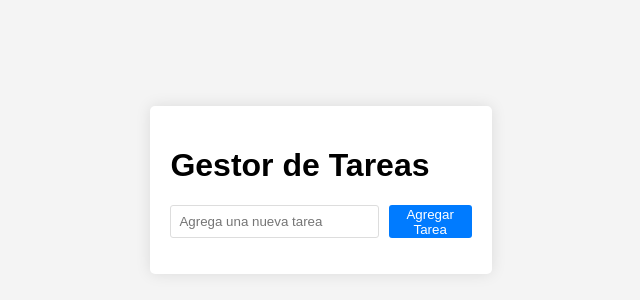
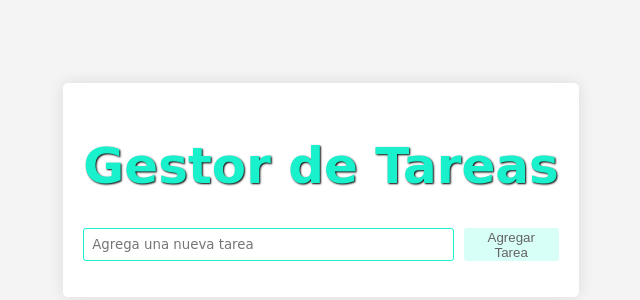
Before and after one commit to Lennymonber/gestor-tareas, a website built with webpack: page dist/index.html in a window 1280 px wide. Shown: the part 210-510 px from the top of the page, without its empty margins (319-959 px from the left). Built offline with Linux system fonts and the light colour scheme.

Commit message:
versión final

```diff
--- a/src/styles.css
+++ b/src/styles.css
@@ -1,8 +1,9 @@
 /* Estilos Generales*/
 
 body {
-    font-family: ariel, sans-serif;
-    background-color: #f4f4f4;
+
+    font-family:cursive;
+    background: #f4f4f4;
     margin: 0;
     padding: 0;
     height: 100vh;
@@ -31,15 +32,17 @@ input {
     width: 75%;
     padding: 8px;
     margin-right: 10px;
-    border: 1px, solid, #ddd;
+    border: 1px, solid, #19f0cc;
     border-radius: 3px;
+    font-family: cursive;
+
 }
 
 /*Estilos al boton*/
 button {
     padding: 5px, 8px;
-    background-color: #007bff;
-    color: white;
+    background-color: #06f5cd27;
+    color: rgb(100, 98, 98);
     border: none;
     border-radius: 3px;
     cursor: pointer;
@@ -65,6 +68,12 @@ li {
 /*estilos para cuando una tarea esta completada*/
 li.completed {
     text-decoration: line-through;
-    color: #888;
+    color: #e157b8;
 
 }
+
+h1 {
+    color: #19f0cc;
+    text-shadow:  1px 1px 2px black;
+    font-size: 50px;
+}
```
Also changed, not shown: dist/bundle.js, 1 other file.
